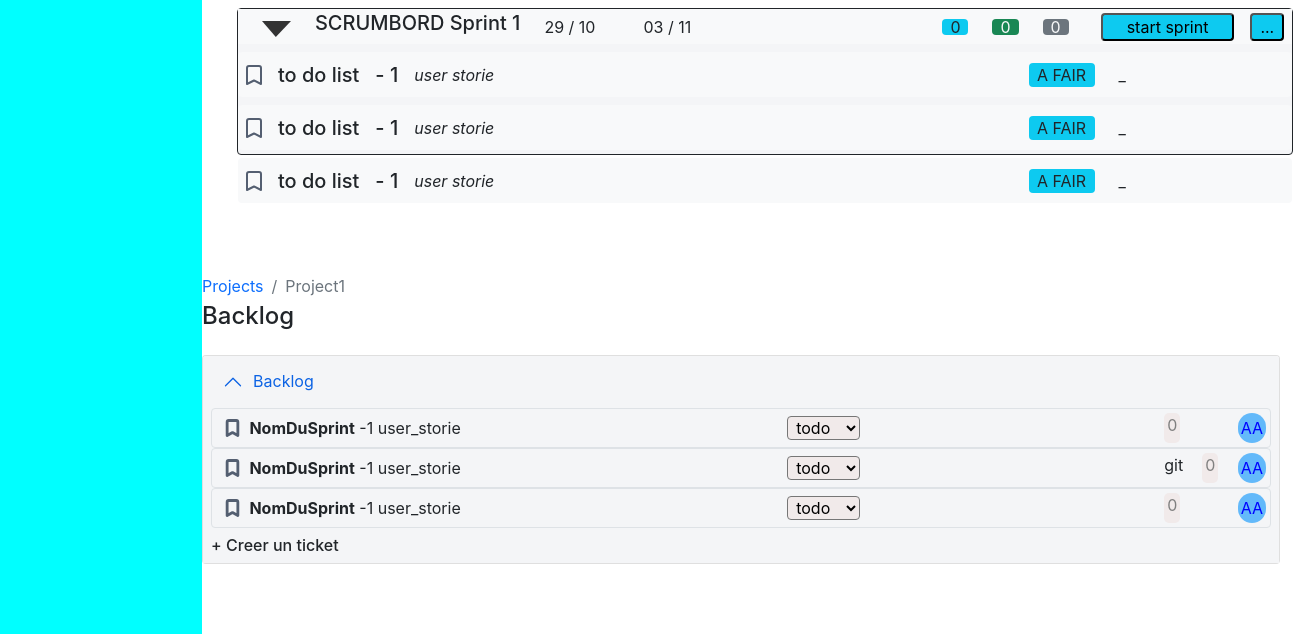
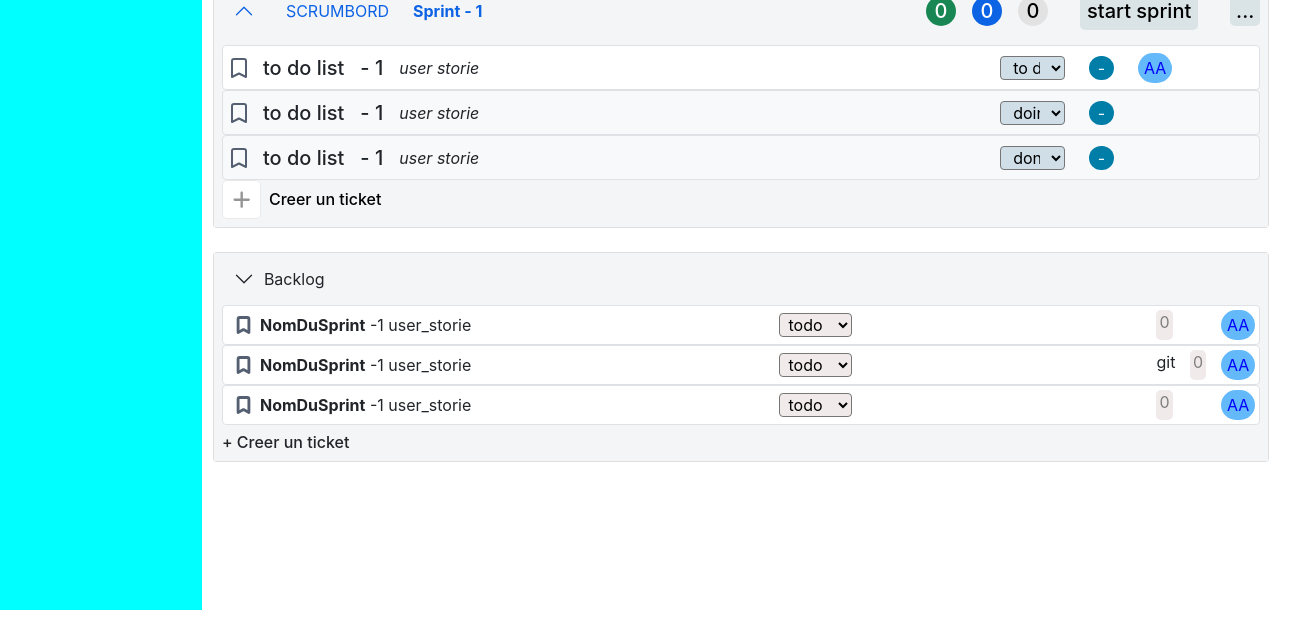
Before and after one commit to Anass-Dr/Scrum_Board, a plain HTML site: page index.html in a window 1280 px wide. Shown: the part 190-824 px from the top of the page, 1304 px wide, since content can reach past the window. After the commit the page ends 800 px from the top, so only its background shows below. Drawn offline with Linux system fonts and the light colour scheme.

Commit message:
add modification

```diff
--- a/assets/styles/backlog.css
+++ b/assets/styles/backlog.css
@@ -1,10 +1,16 @@
-<<<<<<< HEAD
 .deadline_userstorie {
+  display: flex;
+  align-items: center;
+  justify-content: center;
   width: 25px;
   text-align: center;
   border-radius: 300px;
   background-color: #007ea7;
   color: aliceblue;
+}
+main {
+  height: 100%;
+  width: 100%;
 }
 .option_sprint {
   height: 35px;
@@ -12,69 +18,144 @@
 .users_storise_sprint {
   height: 45px;
 }
-.princip_sprint {
-  background-color: rgb(244, 245, 247);
+
+#accordion {
   width: 98%;
 }
-=======
-.ticket-1{
-    Background-color: white;
+#accordion_backlog {
+  width: 98%;
 }
-.ticket-1 .saveimg{
+
+.ticket-1 {
+  background-color: white;
+}
+.ticket-1 .saveimg {
   width: 1.5em;
   height: 1.25em;
   margin: 0px 5px;
 }
-.accordion-body{
-    Background-color: rgb(244, 245, 247);
+.accordion-body {
+  background-color: rgb(244, 245, 247);
 }
-.accordion-body h6{
+.accordion-body h6 {
   margin-top: 8px;
   margin-bottom: 0;
 }
 .accordion-button:not(.collapsed) {
   background-color: rgb(244, 245, 247);
-
 }
-.nomstatu{
+.nomstatu {
   width: 60%;
   display: flex;
   justify-content: space-between;
 }
-.status_todo{
+.status_todo {
   display: flex;
   background-color: rgb(241, 234, 234);
 }
-option{
+option {
   margin: 0px 10px;
   color: gray;
   font-weight: bold;
 }
-.span1{
-
+.span1 {
   background-color: rgb(241, 234, 234);
   color: gray;
   padding: 0 3px;
   border-radius: 5px;
 }
-.span2{
-
+.span2 {
   background-color: rgb(241, 234, 234);
   color: gray;
   padding: 0 3px;
   border-radius: 5px;
 }
-.user{
-    padding: 3px;
-    border-radius: 20px;
+.user {
+  padding: 6px;
+  height: 30px;
+  display: flex;
+  align-items: center;
+  border-radius: 200px;
   color: blue;
   background-color: rgb(99, 185, 250);
 }
-.duruser{
+.duruser {
   width: 10%;
   margin-left: 304px;
   display: flex;
   justify-content: space-between;
 }
 
->>>>>>> c35728f65224fbbf3d684e41b8b70d4e28109369
+.accordion-item button:not(.collapsed) {
+  background-color: rgb(244, 245, 247);
+  border-bottom: none;
+}
+.accordion-body {
+  background-color: rgb(244, 245, 247);
+}
+.users_storise_sprint {
+  background-color: white;
+}
+.select_userstorie {
+  background-color: #cfdee7;
+}
+.done {
+  width: 90%;
+  border-radius: 20px;
+  background-color: aquamarine;
+  font-weight: 900;
+}
+.todo {
+  color: #0c63e4;
+  width: 90%;
+  border-radius: 20px;
+  background-color: #92b4f4;
+  font-weight: 900;
+}
+.Statut_de_la_tache {
+  display: flex;
+  align-items: center;
+  justify-content: center;
+  width: 30px;
+  height: 30px;
+  color: white;
+  font-size: 20px;
+  border-radius: 400px;
+}
+.Statut_de_la_tache2 {
+  background-color: #0c63e4;
+  display: flex;
+  align-items: center;
+  justify-content: center;
+  width: 30px;
+  height: 30px;
+  color: white;
+  font-size: 20px;
+  border-radius: 400px;
+}
+.Statut_de_la_tache3 {
+  background-color: #e2e2e2;
+  display: flex;
+  align-items: center;
+  justify-content: center;
+  width: 30px;
+  height: 30px;
+  color: black;
+  font-size: 20px;
+  border-radius: 400px;
+}
+.accordion-header {
+  background-color: rgb(244, 245, 247);
+}
+.startsprint {
+  font-size: 20px;
+}
+.startsprint2 {
+  font-size: 20px;
+  height: 0px;
+  display: flex;
+  align-items: center;
+}
+.add_ticket {
+  border: none;
+}
--- a/assets/styles/main.css
+++ b/assets/styles/main.css
@@ -16,6 +16,7 @@
 html,
 body {
   height: 100%;
+  width: 100%;
 }
 
 img {
--- a/index.html
+++ b/index.html
@@ -5,20 +5,10 @@
     <meta name="viewport" content="width=device-width, initial-scale=1.0" />
     <link rel="stylesheet" href="./assets/styles/backlog.css" />
     <link rel="stylesheet" href="./assets/styles/main.css" />
-<<<<<<< HEAD
     <link rel="stylesheet" href="./assets/styles/bootstrap.css" />
     <title>Codzilla Board</title>
   </head>
   <body>
-=======
-    <link rel="stylesheet" href="./assets/styles/bootstrap.css">
-
-    <title>Codzilla Board</title>
-  </head>
-  <body>
-
-
->>>>>>> c35728f65224fbbf3d684e41b8b70d4e28109369
     <div class="d-flex flex-column h-100">
       <header>
         <div class="brand">
@@ -42,7 +32,7 @@
         <aside
           style="width: 240px; height: 100%; background-color: aqua"
         ></aside>
-        <main class="w-100 h-100">
+        <main>
           <div class="titel_backloge mx-4">
             <div class="d-flex pt-4">
               <p class="px-2">project</p>
@@ -51,51 +41,74 @@
             </div>
             <h2 class="px-2">Backlog</h2>
           </div>
+          <!--sprint-->
           <section
-            class="sprint_section h-50 w-100 mt-4 mx-4 d-flex justify-content-center"
+            class="sprint_section w-100 mt-4 mb-4 d-flex justify-content-center"
           >
-            <div class="princip_sprint h-75 rounded border border-dark">
-              <div
-                class="option_sprint d-flex align-items-center justify-content-between bg-light"
-              >
-                <div class="d-flex align-items-center h-25">
-                  <button class="border-0 bg-light px-4">
-                    <img src="./assets/icons/Vector.svg" alt="" />
-                  </button>
-                  <h5>SCRUMBORD Sprint 1</h5>
-                  <p class="pt-4 pb-2 px-4">29 / 10</p>
-                  <p class="pt-4 pb-2 px-4">03 / 11</p>
-                </div>
-                <div class="d-flex align-items-center h-25">
-                  <span
-                    class="number_destaches_doing p-2 d-flex align-items-center bg-info m-4 h-75 rounded"
-                    >0</span
-                  >
-                  <span
-                    class="number_destaches_todo p-2 d-flex align-items-center h-25 bg-success rounded text-light"
-                    >0</span
-                  >
-                  <span
-                    class="number_destaches_done p-2 d-flex align-items-center h-25 bg-secondary rounded text-light mx-4"
-                    >0</span
+            <div class="accordion" id="accordion">
+              <div class="accordion-item">
+                <h2
+                  class="accordion-header d-flex align-items-center justify-content-between"
                 >
                   <button
-                    class="sprint_start w-50 px-4 mx-2 align-items-center bg-info rounded"
+                    class="accordion-button shadow-none w-50"
+                    type="button"
+                    data-bs-toggle="collapse"
+                    data-bs-target="#collapseOne"
+                    aria-expanded="true"
+                    aria-controls="collapseOne"
                   >
-                    start sprint
+                    SCRUMBORD
+                    <p class="px-4 m-0"><b>Sprint - 1</b></p>
+                  </button>
+                  <div class="d-flex align-items-center justify-content-center">
+                    <span class="Statut_de_la_tache bg-success mx-2">0</span>
+                    <span class="Statut_de_la_tache2 mx-2">0</span>
+                    <span class="Statut_de_la_tache3 mx-2">0</span>
+                    <button
+                      class="h3 m-0 mx-4"
+                      style="
+                        background: #dae3e5;
+                        display: flex;
+                        align-items: center;
+                        justify-content: center;
+                        border: solid #dae3e5;
+                        border-radius: 5px;
+                      "
+                    >
+                      <span class="startsprint p-1">start sprint</span>
                     </button>
                     <button
-                    class="sprint_start mx-2 px-2 d-flex align-items-center bg-info rounded"
+                      class="h3 m-0 mx-2"
+                      style="
+                        background: #dae3e5;
+                        display: flex;
+                        width: 30px;
+                        height: 30px;
+                        align-items: center;
+                        justify-content: center;
+                        border: solid #dae3e5;
+                        border-radius: 5px;
+                      "
                     >
-                    ...
+                      <span class="startsprint2">...</span>
                     </button>
                   </div>
-              </div>
+                </h2>
+                <div
+                  id="collapseOne"
+                  class="accordion-collapse collapse show"
+                  data-bs-parent="#accordionExample"
+                >
+                  <div class="accordion-body">
                     <!-- user storie 1 -->
                     <div
-                class="users_storise_sprint w-100 mt-2 bg-light rounded d-flex align-items-center justify-content-between"
+                      class="users_storise_sprint w-100 rounded d-flex align-items-center justify-content-between border"
+                      draggable="true"
                     >
-                <div class="title_userstori_sprint d-flex align-items-center">
+                      <div
+                        class="title_userstori_sprint d-flex align-items-center"
+                      >
                         <img
                           src="./assets/icons/userstori_icon.svg"
                           alt=""
@@ -105,19 +118,32 @@
                         <h5 class="pt-2 px-2">- 1</h5>
                         <i class="p-2">user storie</i>
                       </div>
-                <div class="option_userstorie d-flex align-items-center w-25">
-                  <span
-                    class="w-25 h-75 d-flex align-items-center justify-content-center bg-info rounded"
-                    >A FAIR</span
+                      <div
+                        class="option_userstorie d-flex align-items-center w-25"
                       >
-                  <span class="deadline_userstorie mx-4 h-25">_</span>
+                        <select
+                          name="select_userstorie"
+                          class="select_userstorie w-25 h-75 px-2 align-items-center justify-content-center rounded"
+                        >
+                          <option value="to do" class="todo">to do</option>
+                          <option value="doing">doing</option>
+                          <option value="done" class="done text-success">
+                            done
+                          </option>
+                        </select>
+                        <span class="deadline_userstorie mx-4 h-25">-</span>
+
+                        <div class="user"><span>AA</span></div>
                       </div>
                     </div>
                     <!-- user storie 2 -->
                     <div
-                class="users_storise_sprint w-100 mt-2 bg-light rounded d-flex align-items-center justify-content-between"
+                      class="users_storise_sprint w-100 bg-light rounded d-flex align-items-center justify-content-between border"
+                      draggable="true"
                     >
-                <div class="title_userstori_sprint d-flex align-items-center">
+                      <div
+                        class="title_userstori_sprint d-flex align-items-center"
+                      >
                         <img
                           src="./assets/icons/userstori_icon.svg"
                           alt=""
@@ -127,19 +153,33 @@
                         <h5 class="pt-2 px-2">- 1</h5>
                         <i class="p-2">user storie</i>
                       </div>
-                <div class="option_userstorie d-flex align-items-center w-25">
+                      <div
+                        class="option_userstorie d-flex align-items-center w-25"
+                      >
+                        <select
+                          name="select_userstorie"
+                          class="select_userstorie w-25 h-75 px-2 align-items-center justify-content-center rounded"
+                        >
+                          <option value="doing">doing</option>
+                          <option value="to do">to do</option>
+                          <option value="done" class="done text-success">
+                            done
+                          </option>
+                        </select>
                         <span
-                    class="w-25 h-75 d-flex align-items-center justify-content-center bg-info rounded"
-                    >A FAIR</span
+                          class="deadline_userstorie mx-4 d-flex justify-content-center align-items-center"
+                          >-</span
                         >
-                  <span class="deadline_userstorie mx-4 h-25">_</span>
                       </div>
                     </div>
                     <!-- user storie 3 -->
                     <div
-                class="users_storise_sprint w-100 mt-2 bg-light rounded d-flex align-items-center justify-content-between"
+                      class="users_storise_sprint w-100 bg-light rounded d-flex align-items-center justify-content-between border"
+                      draggable="true"
                     >
-                <div class="title_userstori_sprint d-flex align-items-center">
+                      <div
+                        class="title_userstori_sprint d-flex align-items-center"
+                      >
                         <img
                           src="./assets/icons/userstori_icon.svg"
                           alt=""
@@ -149,132 +189,140 @@
                         <h5 class="pt-2 px-2">- 1</h5>
                         <i class="p-2">user storie</i>
                       </div>
-                <div class="option_userstorie d-flex align-items-center w-25">
-                  <span
-                    class="w-25 h-75 d-flex align-items-center justify-content-center bg-info rounded"
-                    >A FAIR</span
+                      <div
+                        class="option_userstorie d-flex align-items-center w-25"
                       >
-                  <span class="deadline_userstorie mx-4 h-25">_</span>
+                        <select
+                          name="select_userstorie"
+                          class="select_userstorie w-25 h-75 px-2 align-items-center justify-content-center rounded"
+                        >
+                          <option value="done" class="done text-success">
+                            done
+                          </option>
+                          <option value="to do">to do</option>
+                          <option value="doing">doing</option>
+                        </select>
+                        <span class="deadline_userstorie mx-4 h-25">-</span>
+                      </div>
+                    </div>
+                    <button
+                      class="add_ticket d-flex align-items-center justify-content-center"
+                    >
+                      <img src="./assets/icons/Add-ticket.svg" alt="" />
+                      <h6 class="m-0 mx-2">Creer un ticket</h6>
+                    </button>
+                  </div>
+                </div>
+              </div>
+            </div>
+          </section>
+
+          <!--backlog part -->
+          <section class="backlog w-100 d-flex justify-content-center">
+            <div class="accordion" id="accordion_backlog">
+              <div class="accordion-item">
+                <h2 class="accordion-header">
+                  <button
+                    class="accordion-button collapsed shadow-none"
+                    type="button"
+                    data-bs-toggle="collapse"
+                    data-bs-target="#collapseOne2"
+                    aria-expanded="true"
+                    aria-controls="collapseOne"
+                  >
+                    Backlog
+                  </button>
+                </h2>
+                <div
+                  id="collapseOne2"
+                  class="accordion-collapse collapse show"
+                  data-bs-parent="#accordionExample"
+                >
+                  <div class="accordion-body pt-0 bg-0">
+                    <div
+                      class="ticket-1 d-flex align-items-center w-100 border border-primary rounded p-1"
+                      draggable="true"
+                    >
+                      <img
+                        class="saveimg"
+                        src="./assets/icons/Iconsave.svg"
+                        alt=""
+                      />
+                      <div class="nomstatu">
+                        <p class="mb-0">
+                          <strong>NomDuSprint</strong> -1 user_storie
+                        </p>
+
+                        <select class="status_todo rounded px-1" name="" id="">
+                          <option value="">todo</option>
+                          <option value="">doing</option>
+                          <option value="">done</option>
+                        </select>
+                      </div>
+                      <div class="duruser">
+                        <span class="span1">0</span>
+                        <div class="user"><span>AA</span></div>
+                      </div>
+                    </div>
+                    <div
+                      class="ticket-1 d-flex align-items-center w-100 border border-primary rounded p-1"
+                      draggable="true"
+                    >
+                      <img
+                        class="saveimg"
+                        src="./assets/icons/Iconsave.svg"
+                        alt=""
+                      />
+                      <div class="nomstatu">
+                        <p class="mb-0">
+                          <strong>NomDuSprint</strong> -1 user_storie
+                        </p>
+
+                        <select class="status_todo rounded px-1" name="" id="">
+                          <option value="">todo</option>
+                          <option value="">doing</option>
+                          <option value="">done</option>
+                        </select>
+                      </div>
+                      <div class="duruser">
+                        git <span class="span1">0</span>
+                        <div class="user"><span>AA</span></div>
+                      </div>
+                    </div>
+                    <div
+                      class="ticket-1 d-flex align-items-center w-100 border border-primary rounded p-1"
+                      draggable="true"
+                    >
+                      <img
+                        class="saveimg"
+                        src="./assets/icons/Iconsave.svg"
+                        alt=""
+                      />
+                      <div class="nomstatu">
+                        <p class="mb-0">
+                          <strong>NomDuSprint</strong> -1 user_storie
+                        </p>
+
+                        <select class="status_todo rounded px-1" name="" id="">
+                          <option value="">todo</option>
+                          <option value="">doing</option>
+                          <option value="">done</option>
+                        </select>
+                      </div>
+                      <div class="duruser">
+                        <span class="span1">0</span>
+                        <div class="user"><span>AA</span></div>
+                      </div>
+                    </div>
+
+                    <h6>+ Creer un ticket</h6>
+                  </div>
                 </div>
               </div>
             </div>
           </section>
         </main>
       </div>
-      <div class="backlog d-flex flex-grow-1">
-        <aside
-          style="width: 240px; height: 100%; background-color: aqua"
-        ></aside>
-
-
-
-
-
-
-
-        <main style="width: 100%; height: 100%;">
-          <nav aria-label="breadcrumb">
-            <ol class="breadcrumb mb-0 fs-14">
-              <li class="breadcrumb-item text-secondary">
-                <a href="#" style="text-decoration: none;">Projects</a>
-              </li>
-              <li class="breadcrumb-item active" aria-current="page">
-                Project1
-              </li>
-            </ol>
-          </nav>
-          <h3 class="fs-4 fw-semibold mt-1 mb-4">Backlog</h3>
-          <section id="backlogSection">
-
-
-            <div class="accordion" id="accordionExample">
-              <div class="accordion-item">
-                <h2 class="accordion-header">
-                  <button class="accordion-button shadow-none" type="button" data-bs-toggle="collapse" data-bs-target="#collapseOne" aria-expanded="true" aria-controls="collapseOne">
-                    Backlog
-                  </button>
-                </h2>
-                <div id="collapseOne" class="accordion-collapse collapse show" data-bs-parent="#accordionExample">
-                  <div class="accordion-body pt-0 bg-0">
-                    <div class="ticket-1 d-flex align-items-center w-100 border border-primary rounded p-1" draggable="true">
-                      <img class="saveimg" src="./assets/icons/Iconsave.svg" alt="">
-                      <div class="nomstatu">
-                        <p class="mb-0"><strong>NomDuSprint</strong> -1 user_storie</p>
-
-                          <select class="status_todo rounded px-1" name="" id="">
-                            <option value="">todo</option>
-                            <option value="">doing</option>
-                            <option value="">done</option>
-                          </select>
-
-
-                      </div>
-                      <div class="duruser">
-                        <span class="span1">0</span>
-                        <div class="user"><span>AA</span></div>
-
-                      </div>
-
-                    </div>
-                    <div class="ticket-1 d-flex align-items-center w-100 border border-primary rounded p-1" draggable="true">
-                      <img class="saveimg" src="./assets/icons/Iconsave.svg" alt="">
-                      <div class="nomstatu">
-                        <p class="mb-0"><strong>NomDuSprint</strong> -1 user_storie</p>
-
-                          <select class="status_todo rounded px-1" name="" id="">
-                            <option value="">todo</option>
-                            <option value="">doing</option>
-                            <option value="">done</option>
-                          </select>
-
-
-                      </div>
-                      <div class="duruser">
-                       git <span class="span1">0</span>
-                        <div class="user"><span>AA</span></div>
-
-                      </div>
-
-                    </div>
-                    <div class="ticket-1 d-flex align-items-center w-100 border border-primary rounded p-1" draggable="true">
-                      <img class="saveimg" src="./assets/icons/Iconsave.svg" alt="">
-                      <div class="nomstatu">
-                        <p class="mb-0"><strong>NomDuSprint</strong> -1 user_storie</p>
-
-                          <select class="status_todo rounded px-1" name="" id="">
-                            <option value="">todo</option>
-                            <option value="">doing</option>
-                            <option value="">done</option>
-                          </select>
-
-
-                      </div>
-                      <div class="duruser">
-                        <span class="span1">0</span>
-                        <div class="user"><span>AA</span></div>
-
-                      </div>
-
-                    </div>
-
-
-                    <h6>+ Creer un ticket</h6>
-
-
-                  </div>
-                </div>
-              </div>
-
-
-            </div>
-
-
-
-          </section>
-
-        </main>
-      </div>
-
     </div>
     <script src="./scripts/bootstrap.js"></script>
   </body>
```
Also changed, not shown: assets/icons/Add-ticket.svg (added), assets/styles/bootstrap.css. Lines whose indentation alone changed are shown as unchanged.
